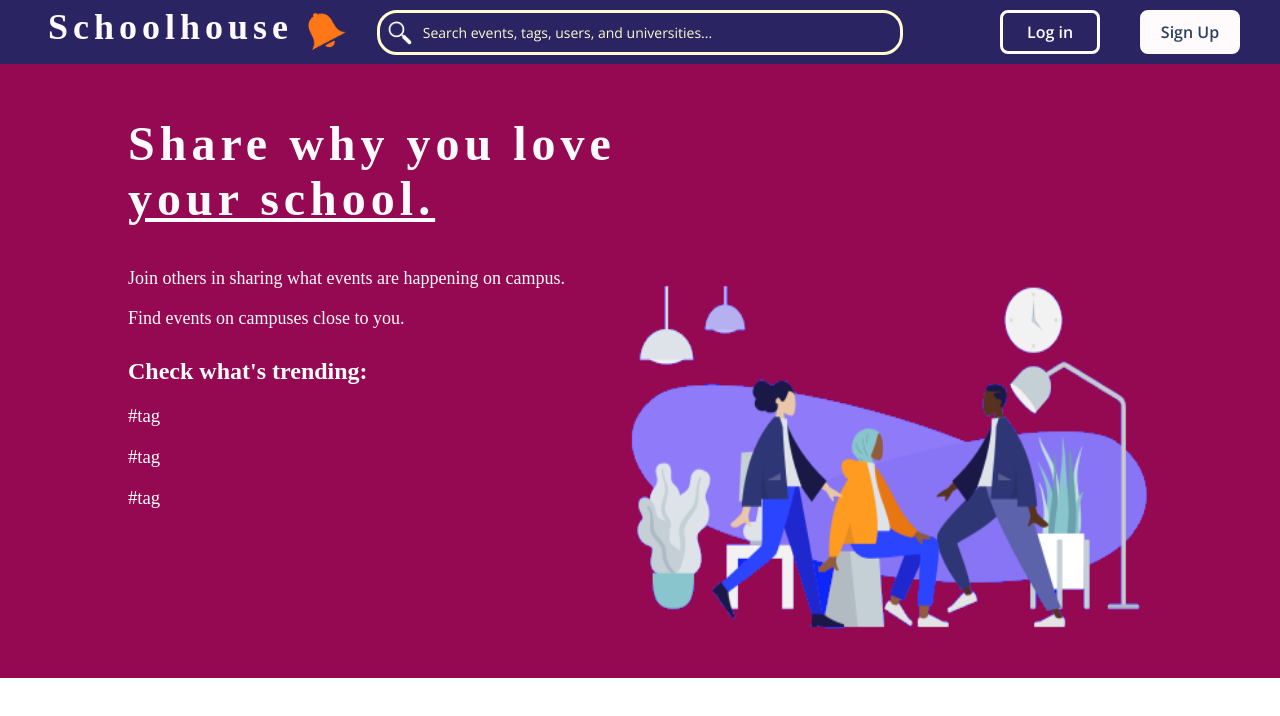
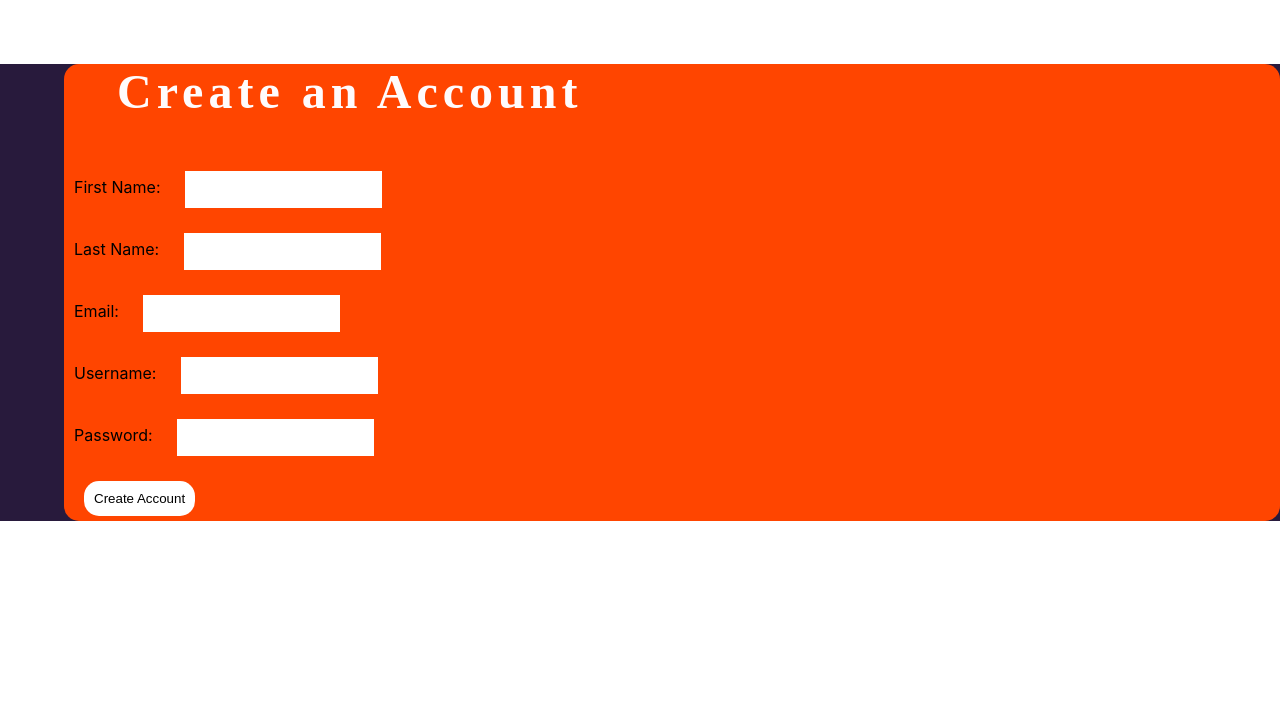
Before and after one commit to j0nnyh4ff/College-Events, a React (Create React App) app in the folder my-app/: page / in a window 1280 px wide. Shown: the top 716 px of the page. Built offline with nearby package versions, Linux system fonts and the light colour scheme.

Commit message:
Update App.js

```diff
--- a/my-app/src/App.js
+++ b/my-app/src/App.js
@@ -1,13 +1,13 @@
 import React from 'react';
 import Nav from './Nav';
 import LandingPage from './LandingPage';
+import SignUpForm from './SignUpForm';
 import './App.css';
 
 function App() {
   return (
     <div className="wrapper">
-      <Nav loggedIn={false}/>
-      <LandingPage />
+      <SignUpForm />
     </div>
   );
 }
```
